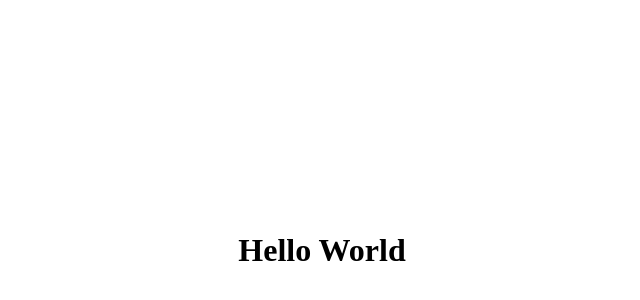
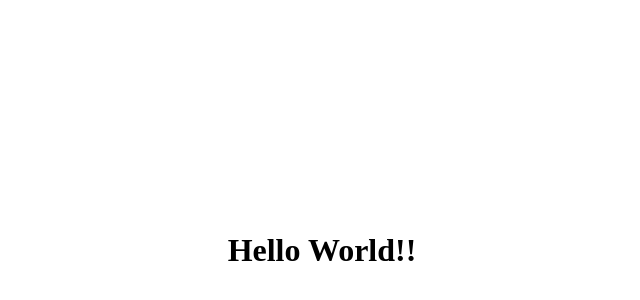
Before and after one commit to mGasiorek998/fitup, a React (Create React App) app in the folder frontend/: page / in a window 1280 px wide. Shown: the part 158-458 px from the top of the page, without its empty margins (326-966 px from the left). Built offline with nearby package versions, Linux system fonts and the light colour scheme.

Commit message:
Husky test

```diff
--- a/frontend/src/App.tsx
+++ b/frontend/src/App.tsx
@@ -2,7 +2,7 @@ import { useState } from 'react';
 import styled from 'styled-components';
 
 function App() {
-  const [greetings] = useState('Hello World');
+  const [greetings] = useState('Hello World!!');
 
   const Wrapper = styled.div`
     height: 100vh;
```
